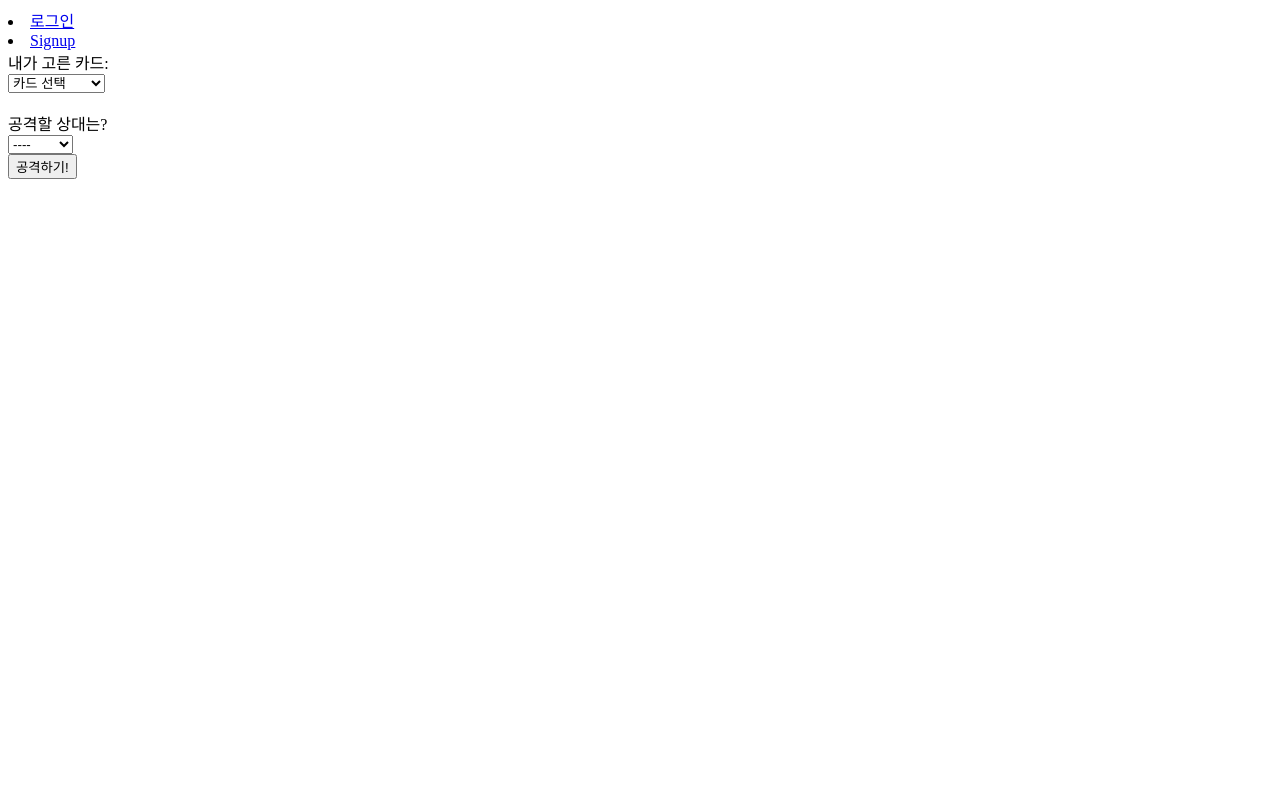
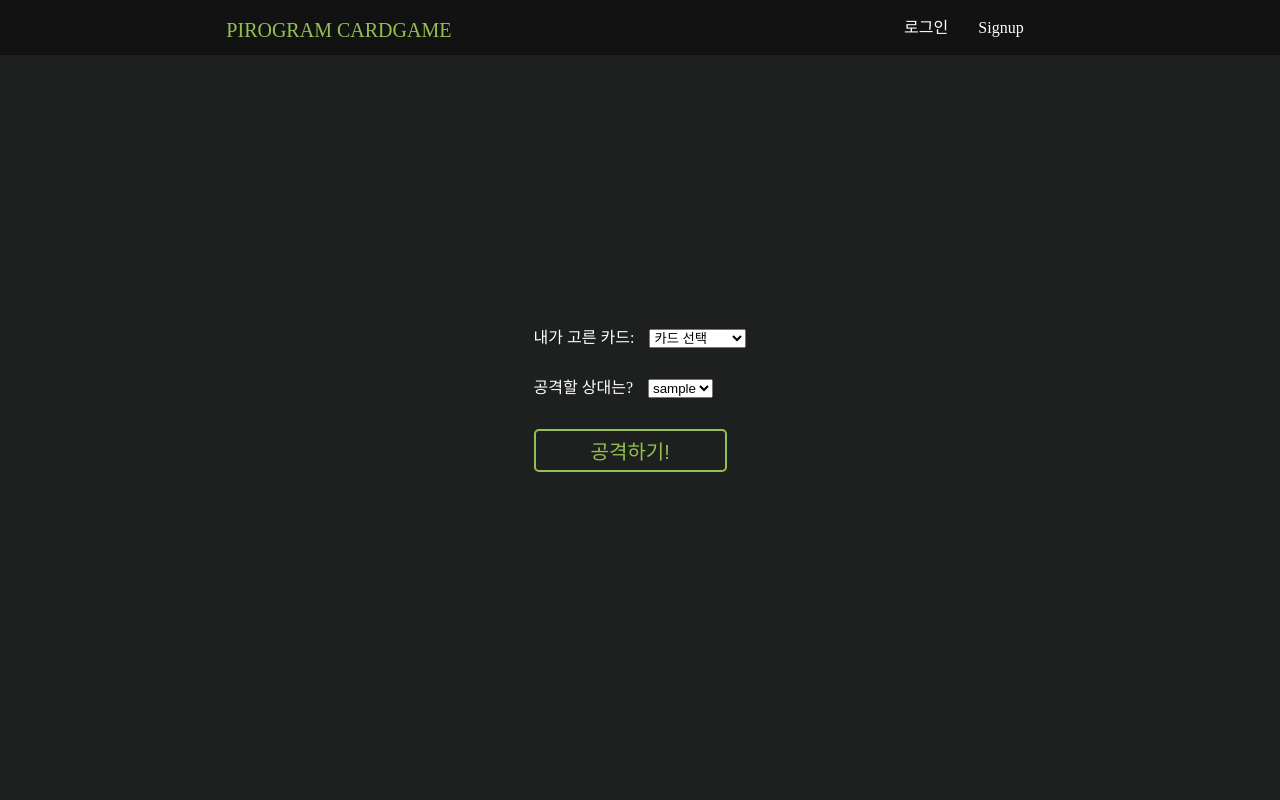
Before and after one commit to Pirogramming-18/Piro18_CardGame_04, a Django app: template server/apps/game/templates/game/create_fight.html in a window 1280 px wide. Run offline with Django 3.2, Linux system fonts and the light colour scheme; tables that the repository leaves empty hold one stand-in row (values such as "Sample post"); the template is opened without the code that fills it: values that come from a table or form of the project are taken from there, most other values are stand-ins (such as "Sample title", 1, 10 or a date in 2020).

Commit message:
css 추가

```diff
--- a/server/apps/game/templates/game/base.html
+++ b/server/apps/game/templates/game/base.html
@@ -1,3 +1,4 @@
+{% load static %}
 <!DOCTYPE html>
 <html lang="en">
 <head>
@@ -5,10 +6,14 @@
     <meta http-equiv="X-UA-Compatible" content="IE=edge">
     <meta name="viewport" content="width=device-width, initial-scale=1.0">
     <title>PIROGRAM CARDGAME</title>
+    <link rel="stylesheet" href="{% static 'css/reset.css' %}">
+    <link rel="stylesheet" href="{% static 'css/style.css' %}">
 </head>
 <body>
     <header>
         <div class="nav">
+            <div>PIROGRAM CARDGAME</div>
+            <ul>
             {% if user.is_authenticated %}
                 <li><a href="{% url 'game:create' %}">게임하기</a></li>
                 <li><a href="{% url 'game:ranking_list' %}">랭킹보기</a></li>
@@ -17,9 +22,10 @@
                 <li><a href="{% url 'game:login' %}">로그인</a></li>
                 <li><a href="{% url 'game:signup' %}">Signup</a></li>
             {% endif %}
+            </ul>
         </div>
     </header>
-    <div>
+    <div class="container">
         {% block content %}
         {% endblock %}
     </div>
--- a/server/apps/game/templates/game/create_fight.html
+++ b/server/apps/game/templates/game/create_fight.html
@@ -3,10 +3,9 @@
 {% block content %}
     <form action="{% url 'game:create' %}" method="post" enctype="multipart/form-data">
         {% csrf_token %}
-        <div>내가 고른 카드: </div>
-        <!-- 10숫자 중에 5개 숫자가 랜덤으로 for문으로 지정되며, 그중하나 선택-->
-        <form action="{% url 'game:create' %}" method="get" id="search_mode">
-            <div class="container my-3">
+        <div class="create_container">
+            <div class="create_text">내가 고른 카드: </div>
+            <div class="containermy-3">
                 <select name="search_mode" id="search_mode">
                     <option value="">카드 선택</option>
                     {% for card in card_list %}
@@ -14,18 +13,18 @@
                     {% endfor %}
                 </select>
             </div>
-        </form>
+        </div>
         <br />
-        <div>공격할 상대는? </div>
-        <select name="user">
-            <option value="">----</option>
-            {% for user in users %}
-                <option value="{{user.id}}">{{user.username}}</option>
-            {% endfor %}
-        </select>
-        <!-- User중 공격할 상대 선택-->
+        <div class="create_container">
+            <div class="create_text">공격할 상대는? </div>
+            <select name="user">
+                {% for user in users %}
+                    <option value="{{user}}">{{user}}</option>
+                {% endfor %}
+            </select>
+        </div>
         <br />
-        <div>
+        <div class="button_submit">
             <input type="submit" , value="공격하기!" />
         </div>
     </form>
--- /dev/null
+++ b/server/static/css/reset.css
@@ -0,0 +1,48 @@
+/* http://meyerweb.com/eric/tools/css/reset/
+   v2.0 | 20110126
+   License: none (public domain)
+*/
+
+html, body, div, span, applet, object, iframe,
+h1, h2, h3, h4, h5, h6, p, blockquote, pre,
+a, abbr, acronym, address, big, cite, code,
+del, dfn, em, img, ins, kbd, q, s, samp,
+small, strike, strong, sub, sup, tt, var,
+b, u, i, center,
+dl, dt, dd, ol, ul, li,
+fieldset, form, label, legend,
+table, caption, tbody, tfoot, thead, tr, th, td,
+article, aside, canvas, details, embed,
+figure, figcaption, footer, header, hgroup,
+menu, nav, output, ruby, section, summary,
+time, mark, audio, video {
+	margin: 0;
+	padding: 0;
+	border: 0;
+	font-size: 100%;
+	font: inherit;
+	vertical-align: baseline;
+}
+/* HTML5 display-role reset for older browsers */
+article, aside, details, figcaption, figure,
+footer, header, hgroup, menu, nav, section {
+	display: block;
+}
+body {
+	line-height: 1;
+}
+ol, ul {
+	list-style: none;
+}
+blockquote, q {
+	quotes: none;
+}
+blockquote:before, blockquote:after,
+q:before, q:after {
+	content: '';
+	content: none;
+}
+table {
+	border-collapse: collapse;
+	border-spacing: 0;
+}
--- /dev/null
+++ b/server/static/css/style.css
@@ -0,0 +1,91 @@
+body{
+    color: white;
+}
+
+.nav{
+    padding-top:20px;
+    width: 100%;
+    height: 35px;
+    position:fixed;
+    display: flex;
+    justify-content: space-around;
+    background-color: #131212;
+    top:0;
+}
+
+a{
+    text-decoration: none;
+}
+.nav>div:nth-child(1){
+    color: #93C053;
+    font-size: 20px;
+
+}
+
+.nav ul{
+    display: flex;
+}
+
+.nav li{
+    margin-right:30px;
+}
+
+.nav a{
+    color: white;
+    font-weight: 500;
+}
+
+.container{
+    display: flex;
+    justify-content: center;
+    flex-direction: column;
+    align-items: center;
+    width: 100%;
+    height: 100vh;
+    background-color: #1D201F;
+}
+
+h2{
+    font-size: 40px;
+    font-weight: 700;
+    line-height: 1.7em;
+    text-align: center;
+}
+
+.loginggg{
+    margin-top:30px;
+}
+
+.start_game{
+    font-size: 30px;
+    border:2px solid #93C053;
+    border-radius: 5px;
+    padding:15px 25px;
+    margin-top: 15px;
+}
+
+.start_game>a{
+    color: #93C053;
+}
+
+.create_container{
+    display: flex;
+    align-items: center;
+    text-align: center;
+    margin-bottom: 15px;
+}
+
+.create_text{
+    margin-right: 15px;
+}
+
+input {
+    color: #93C053;
+    background-color: #1D201F;
+}
+input[type=submit] {
+    font-size: 20px;
+    border:solid 2px #93C053;
+    border-radius: 5px;
+    padding:5px 55px;
+}
```
Also changed, not shown: server/apps/game/templates/game/main.html (+5 -5 lines), server/apps/game/views.py (+5 -4 lines).
